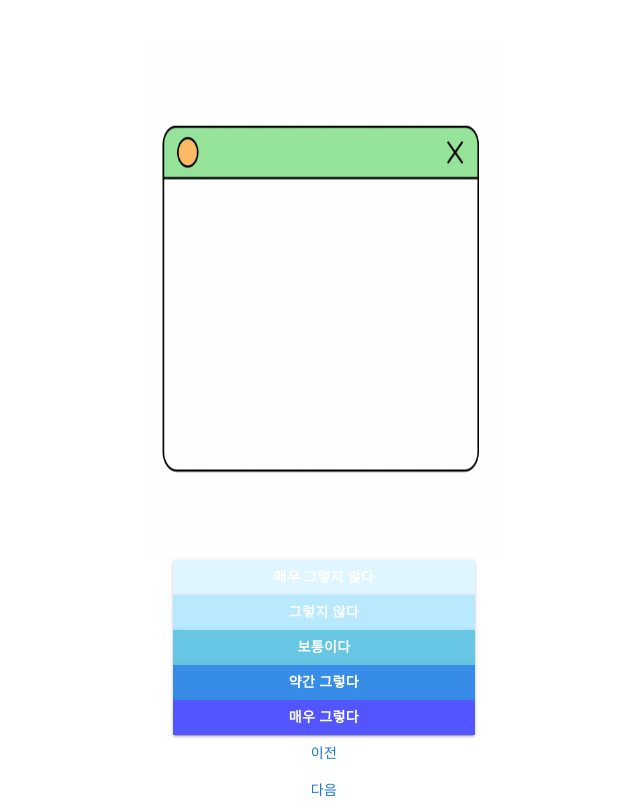
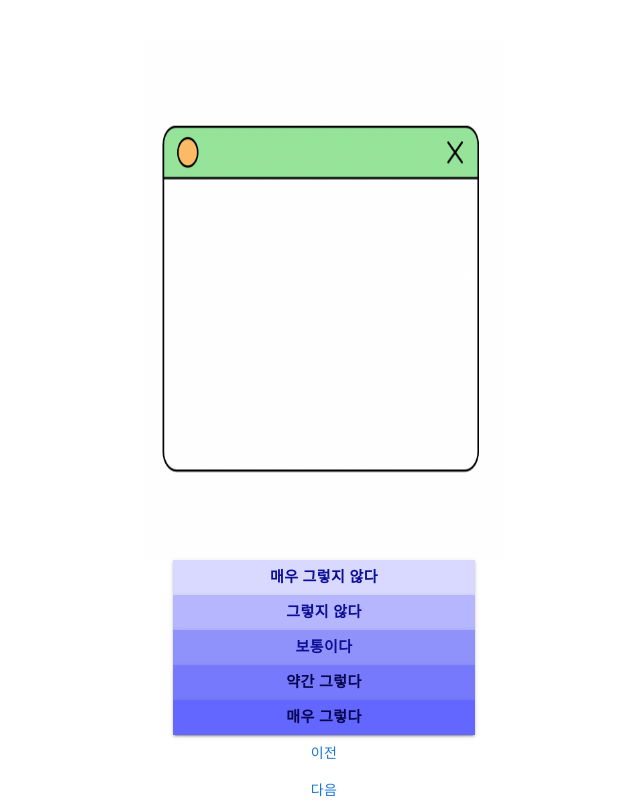
Before and after one commit to yujin9747/jinSister, a React (Create React App) app in the folder src/main/frontend/: page /question/1 in a window 1280 px wide. Shown: the whole page, without its empty margins (316-956 px from the left). Built offline with nearby package versions, Linux system fonts and the light colour scheme.

Commit message:
선택한 선택지 잘 보이도록 수정

```diff
--- a/src/main/frontend/src/pages/QuestionPage.tsx
+++ b/src/main/frontend/src/pages/QuestionPage.tsx
@@ -70,6 +70,35 @@ const QuestionPage = () => {
         }
     }
 
+    const getButtonFontSize = (buttonName: any) => {
+        if (selectedButton === buttonName) {
+            return '20px'
+        } else {
+            return '15px'
+        }
+    }
+
+    const getButtonBackgroundColor = (buttonName: any) => {
+        if (selectedButton === buttonName) {
+            return '#fff'
+        }
+
+        switch (buttonName) {
+            case '매우 그렇지 않다':
+                return '#d9d9ff'
+            case '그렇지 않다':
+                return '#b5b6ff'
+            case '보통이다':
+                return '#9092fc'
+            case '약간 그렇다':
+                return '#7779fc'
+            case '매우 그렇다':
+                return '#6366ff'
+            default:
+                return '#6366ff'
+        }
+    }
+
     return (
         <Container fluid>
             <Row className="vh-100">
@@ -86,10 +115,12 @@ const QuestionPage = () => {
                             style={{
                                 width: getButtonWidth('매우 그렇지 않다'),
                                 height: getButtonHeight('매우 그렇지 않다'),
-                                backgroundColor: '#DFF5FF',
+                                backgroundColor: getButtonBackgroundColor('매우 그렇지 않다'),
+                                color: '#0c0e94',
                                 borderRadius: '0',
                                 border: 'none',
-                                fontWeight: 'bold'
+                                fontWeight: 'bold',
+                                fontSize: getButtonFontSize('매우 그렇지 않다')
                             }}
                         >
                             매우 그렇지 않다
@@ -100,10 +131,12 @@ const QuestionPage = () => {
                             style={{
                                 width: getButtonWidth('그렇지 않다'),
                                 height: getButtonHeight('그렇지 않다'),
-                                backgroundColor: '#B8E9FF',
+                                backgroundColor: getButtonBackgroundColor('그렇지 않다'),
+                                color: '#0c0e94',
                                 borderRadius: '0',
                                 border: 'none',
-                                fontWeight: 'bold'
+                                fontWeight: 'bold',
+                                fontSize: getButtonFontSize('그렇지 않다')
                             }}
                         >
                             그렇지 않다
@@ -114,11 +147,12 @@ const QuestionPage = () => {
                             style={{
                                 width: getButtonWidth('보통이다'),
                                 height: getButtonHeight('보통이다'),
-                                backgroundColor: '#67C6E3',
-                                color: '#ffffff',
+                                backgroundColor: getButtonBackgroundColor('보통이다'),
+                                color: '#0c0e94',
                                 borderRadius: '0',
                                 border: 'none',
-                                fontWeight: 'bold'
+                                fontWeight: 'bold',
+                                fontSize: getButtonFontSize('보통이다')
                             }}
                         >
                             보통이다
@@ -129,11 +163,12 @@ const QuestionPage = () => {
                             style={{
                                 width: getButtonWidth('약간 그렇다'),
                                 height: getButtonHeight('약간 그렇다'),
-                                backgroundColor: '#378CE7',
-                                color: '#ffffff',
+                                backgroundColor: getButtonBackgroundColor('약간 그렇다'),
+                                color: '#06074f',
                                 borderRadius: '0',
                                 border: 'none',
-                                fontWeight: 'bold'
+                                fontWeight: 'bold',
+                                fontSize: getButtonFontSize('약간 그렇다')
                             }}
                         >
                             약간 그렇다
@@ -144,11 +179,12 @@ const QuestionPage = () => {
                             style={{
                                 width: getButtonWidth('매우 그렇다'),
                                 height: getButtonHeight('매우 그렇다'),
-                                backgroundColor: '#5356FF',
-                                color: '#ffffff',
+                                backgroundColor: getButtonBackgroundColor('매우 그렇다'),
+                                color: '#06074f',
                                 borderRadius: '0',
                                 border: 'none',
-                                fontWeight: 'bold'
+                                fontWeight: 'bold',
+                                fontSize: getButtonFontSize('매우 그렇다')
                             }}
                         >
                             매우 그렇다
```
